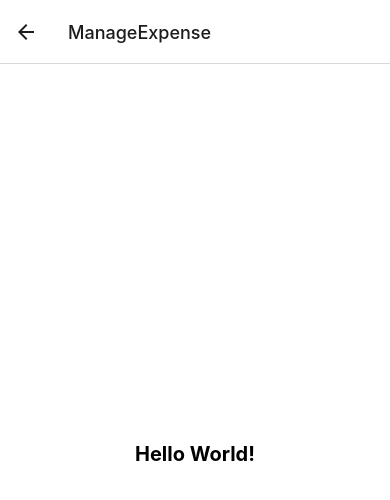
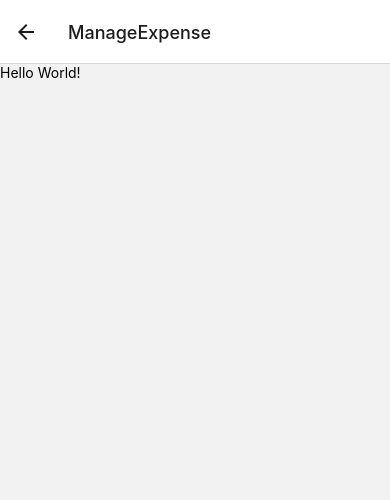
Before and after one commit to iugmali/expo-expense-tracker, a React Native app: screen /ManageExpense in a window 390 px wide. Shown: the top 500 px of the page. Built offline with nearby package versions, Linux system fonts and the light colour scheme.

Commit message:
adjust navigation between stack screens

```diff
--- a/App.js
+++ b/App.js
@@ -3,7 +3,7 @@ import { StyleSheet, Text, View } from 'react-native';
 import {NavigationContainer} from "@react-navigation/native";
 import {createNativeStackNavigator} from "@react-navigation/native-stack";
 import {createBottomTabNavigator} from "@react-navigation/bottom-tabs";
-import ManageExpensesScreen from "./src/screens/ManageExpensesScreen";
+import ManageExpenseScreen from "./src/screens/ManageExpenseScreen";
 import RecentExpensesScreen from "./src/screens/RecentExpensesScreen";
 import AllExpensesScreen from "./src/screens/AllExpensesScreen";
 import {GlobalStyles} from "./src/constants/styles";
@@ -15,7 +15,7 @@ const BottomTabs = createBottomTabNavigator();
 
 const ExpenseOverview = () => {
   return (
-    <BottomTabs.Navigator screenOptions={{
+    <BottomTabs.Navigator screenOptions={ ({navigation}) => ({
       headerStyle: {
         backgroundColor: GlobalStyles.colors.primary500
       },
@@ -24,8 +24,17 @@ const ExpenseOverview = () => {
         backgroundColor: GlobalStyles.colors.primary500
       },
       tabBarActiveTintColor: GlobalStyles.colors.accent500,
-      headerRight: ({tintColor}) => <IconButton icon={'add'} size={24} color={tintColor} onPress={() => {}} />
-    }}>
+      headerRight: ({tintColor}) => (
+        <IconButton
+          icon={'add'}
+          size={24}
+          color={tintColor}
+          onPress={() => {
+            navigation.navigate('ManageExpense');
+          }}
+        />
+      )
+    })}>
       <BottomTabs.Screen
         name={'RecentExpenses'}
         component={RecentExpensesScreen}
@@ -62,7 +71,7 @@ export default function App() {
               headerShown: false
             }}
           />
-          <Stack.Screen name={'ManageExpense'} component={ManageExpensesScreen} />
+          <Stack.Screen name={'ManageExpense'} component={ManageExpenseScreen} />
         </Stack.Navigator>
       </NavigationContainer>
     </>
--- a/src/components/ExpensesOutput/ExpenseItem.js
+++ b/src/components/ExpensesOutput/ExpenseItem.js
@@ -1,10 +1,16 @@
 import {Pressable, StyleSheet, Text, View} from "react-native";
 import {GlobalStyles} from "../../constants/styles";
 import {getFormattedDate} from "../../util/date";
+import {useNavigation} from "@react-navigation/native";
 
 export default function ExpenseItem({description, amount, date}) {
+  const navigation = useNavigation();
+  const expensePressHandler = () => {
+    navigation.navigate('ManageExpense');
+  };
+
   return (
-    <Pressable>
+    <Pressable onPress={expensePressHandler} style={({pressed}) => pressed && styles.pressed}>
       <View style={styles.expenseItem}>
         <View>
           <Text style={[styles.textBase, styles.description]}>{description}</Text>
@@ -19,6 +25,9 @@ export default function ExpenseItem({description, amount, date}) {
 }
 
 const styles = StyleSheet.create({
+  pressed: {
+    opacity: 0.75
+  },
   expenseItem: {
     padding: 12,
     marginVertical: 8,
@@ -52,5 +61,5 @@ const styles = StyleSheet.create({
   amount: {
     color: GlobalStyles.colors.primary500,
     fontWeight: 'bold'
-  }
+  },
 })
--- /dev/null
+++ b/src/screens/ManageExpenseScreen.js
@@ -0,0 +1,10 @@
+import React from 'react';
+import { StyleSheet, Text, View } from 'react-native';
+
+export default function ManageExpenseScreen() {
+  return (
+    <View>
+      <Text>Hello World!</Text>
+    </View>
+  );
+}
--- a/src/screens/ManageExpensesScreen.js
+++ /dev/null
@@ -1,23 +0,0 @@
-import React from 'react';
-import { StyleSheet, Text, View } from 'react-native';
-
-export default function ManageExpensesScreen() {
-  return (
-    <View style={styles.container}>
-      <Text style={styles.text}>Hello World!</Text>
-    </View>
-  );
-}
-
-const styles = StyleSheet.create({
-  container: {
-    flex: 1,
-    backgroundColor: '#fff',
-    alignItems: 'center',
-    justifyContent: 'center',
-  },
-  text: {
-    fontSize: 20,
-    fontWeight: 'bold',
-  },
-});
--- a/src/screens/RecentExpensesScreen.js
+++ b/src/screens/RecentExpensesScreen.js
@@ -8,16 +8,3 @@ export default function RecentExpensesScreen() {
     <ExpensesOutput expenses={expenses} expensesPeriod={'Last 7 days'} />
   );
 }
-
-const styles = StyleSheet.create({
-  container: {
-    flex: 1,
-    backgroundColor: '#fff',
-    alignItems: 'center',
-    justifyContent: 'center',
-  },
-  text: {
-    fontSize: 20,
-    fontWeight: 'bold',
-  },
-});
```
